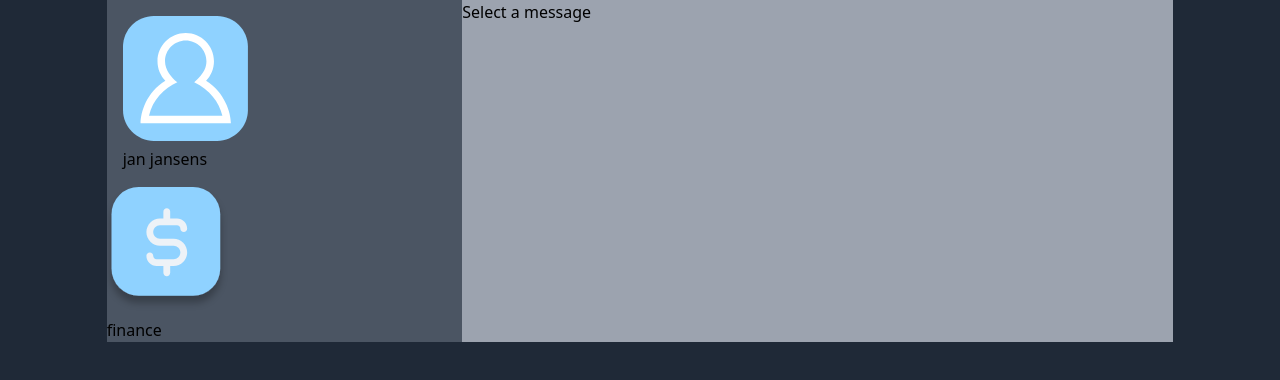
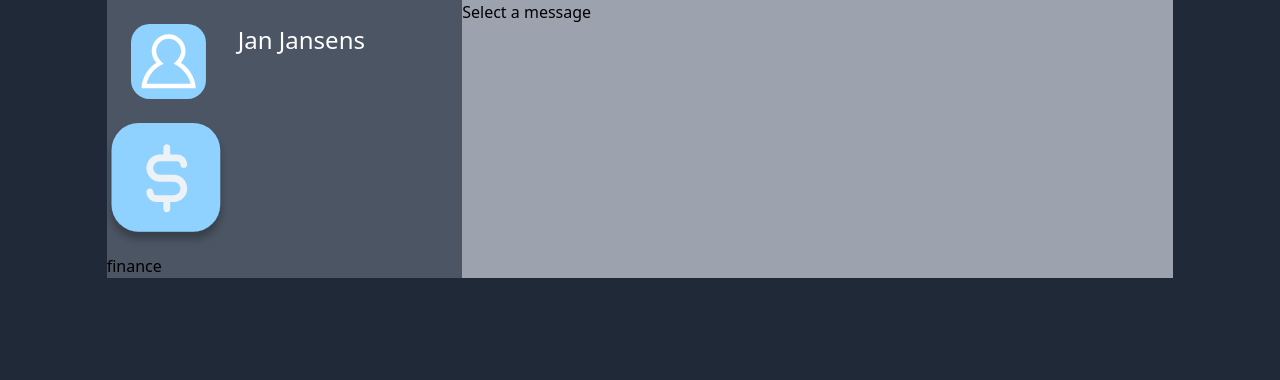
Before and after one commit to hecate-org/frontend, a Next.js app: page / in a window 1280 px wide. Shown: the top 380 px of the page. Built offline with nearby package versions, Linux system fonts and the light colour scheme; no server answers.

Commit message:
jan word nu Jan!!!

```diff
--- a/components/Layout.tsx
+++ b/components/Layout.tsx
@@ -18,7 +18,7 @@ const Layout = ({ children, title}: Props) => (
     </Head>
     <div className="w-10/12 flex mx-auto">
       <header className="w-2/6 bg-gray-600">
-        <User text="jan jansens"></User>
+        <User text="Jan Jansens"></User>
         <Chanels></Chanels>
       </header>
       <main className="w-4/6 bg-gray-400">
--- a/components/User.tsx
+++ b/components/User.tsx
@@ -3,14 +3,14 @@ import UserLogo from '../images/user.svg'
 
 const User = ({ text }) => {
 	return (
-            <div className="w-full m-4">
+            <div className="w-full m-6 flex">
                 <Image
                     src={UserLogo}
                     alt="default user"
-                    width={125}
-                    height={125}
+                    width={75}
+                    height={75}
                 />
-                <p>{text}</p>
+                <p className="ml-8 text-2xl text-white">{text}</p>
             </div>
 	);
 };
```
